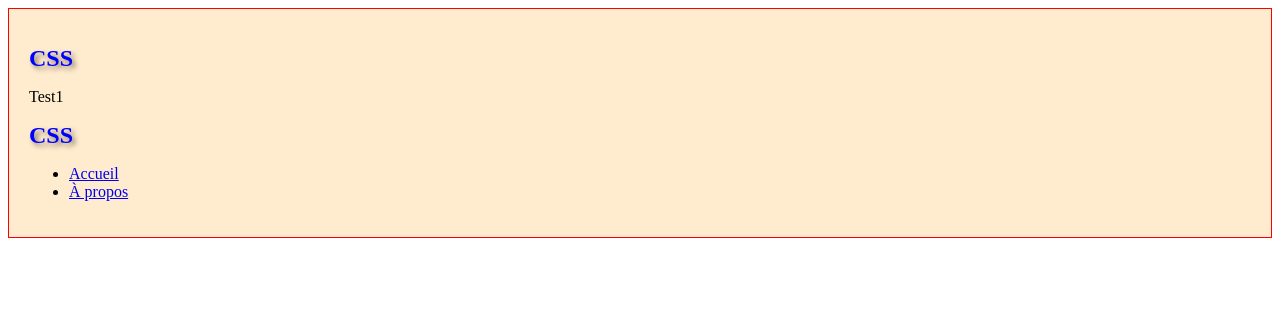
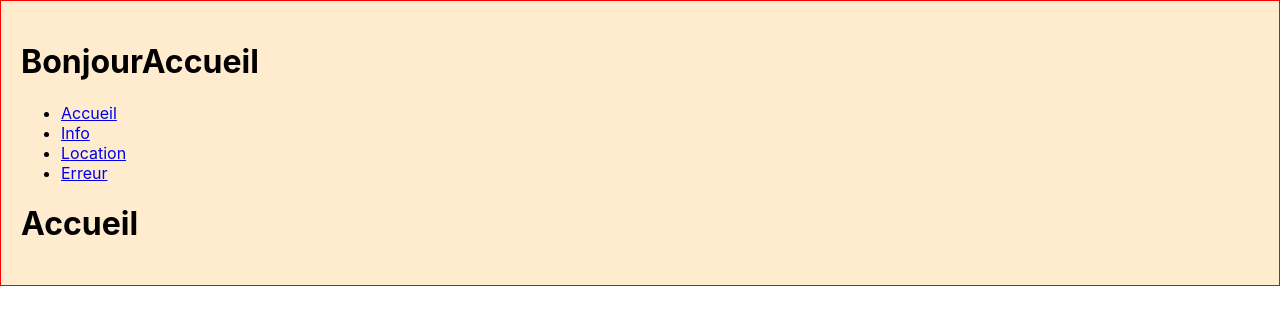
Before and after one commit to tetyanachouteau/P11Kasa, a React (Create React App) app: page / in a window 1280 px wide. Shown: the top 324 px of the page. Built offline with nearby package versions, Linux system fonts and the light colour scheme.

Commit message:
Ajout:  menu de pages

```diff
--- a/src/App.css
+++ b/src/App.css
@@ -1,11 +1,37 @@
 .App {
-    background-color: blanchedalmond;
-    border: 1px solid red;
-    padding: 20px;
+  text-align: center;
+}
+
+.App-logo {
+  height: 40vmin;
+  pointer-events: none;
+}
+
+@media (prefers-reduced-motion: no-preference) {
+  .App-logo {
+    animation: App-logo-spin infinite 20s linear;
   }
+}
 
-.Css {
-    text-shadow: 3px 3px 5px rgba(0, 0, 0, 0.5);
-    font-size: 24px;
-    color: blue;
+.App-header {
+  background-color: #282c34;
+  min-height: 100vh;
+  display: flex;
+  flex-direction: column;
+  align-items: center;
+  justify-content: center;
+  font-size: calc(10px + 2vmin);
+  color: white;
+}
+
+.App-link {
+  color: #61dafb;
+}
+
+@keyframes App-logo-spin {
+  from {
+    transform: rotate(0deg);
   }
+  to {
+    transform: rotate(360deg);
+  }}
--- a/src/App.js
+++ b/src/App.js
@@ -1,23 +1,39 @@
-import './App.css';
+import React from "react";
+import { Routes, Route, Link } from 'react-router-dom';
 
-import { Link } from 'react-router-dom';
+import Accueil from "./pages/accueil";
+import Info from "./pages/info";
+import Location from "./pages/location";
+import Erreur from "./pages/erreur";
 
 function App() {
   return (
     <div className="App">
-      <h1 className="Css">CSS</h1>
-      <p>Test1</p>
-      <h1 className="Css">CSS</h1>
+      <h1>BonjourAccueil</h1>
+      <header>
         <nav>
           <ul>
             <li>
               <Link to="/">Accueil</Link>
             </li>
             <li>
-            <Link to="/about">À propos</Link>
+              <a href="/info">Info</a>
+            </li>
+            <li>
+              <a href="/location">Location</a>
+            </li>
+            <li>
+              <a href="/erreur">Erreur</a>
             </li>
           </ul>
         </nav>
+      </header>
+      <Routes>
+        <Route path="/" element={<Accueil />} />
+        <Route path="/info" element={<Info />} />
+        <Route path="/location" element={<Location />} />
+        <Route path="/erreur" element={<Erreur />} />
+      </Routes>
     </div>
   );
 }
--- a/src/index.js
+++ b/src/index.js
@@ -1,16 +1,15 @@
 import React from 'react';
-import ReactDOM from 'react-dom/client';
-import { BrowserRouter as Router, Route } from 'react-router-dom';
+import ReactDOM from 'react-dom';
+import { BrowserRouter } from "react-router-dom";
 import App from './App';
-import Accueil from './pages/accueil'
+import './index.css';
 
-const root = ReactDOM.createRoot(document.getElementById('root'));
-root.render(
+const root = document.getElementById('root');
+
+ReactDOM.createRoot(root).render(
   <React.StrictMode>
-    <Router>
-      <App>
-        <Route exact path="/" component={Accueil} /> {/* Page d'accueil */}
-      </App>
-    </Router>
+    <BrowserRouter>
+    <App />
+    </BrowserRouter>
   </React.StrictMode>
 );
--- a/src/pages/accueil.jsx
+++ b/src/pages/accueil.jsx
@@ -1,50 +1,10 @@
-// import Banner from './components/Banner'
-// import Collapse from './components/Collapse'
-import React, { useState, useEffect } from "react";
-// import Card from "./Card";
-// import Header from "./Header";
-// import Footer from "./Footer";
+import React from "react";
+function Accueil () {
+  return (
+    <div >
+      <h1>Accueil</h1>
+    </div>
+      );
+    }
 
-function Accueil() {
-  //declanche renouvellement d'affichage
-  let [cards, setCards] = useState([]);
-  //1fois outilisation -import react
-  useEffect(() => {
-    //recupere json et fait promesse (donees =data)
-    fetch("http://localhost:3001/data/location.json")
-      .then((response) => response.json())
-      .then((data) => {
-        setCards(data.cards);
-        // POURQUOI en Boucle ?
-        console.log("fetch");
-      });
-    //tab de depandancevide (1fois execution) 1fois pour composant qu'on charge
-    //17mlsec ...2sec
-  }, []);
-  // input en bootstrap react ???
-  return (
-
-    <body>
-
-      <div className="App">
-        <h1 className="Css">CSS</h1>
-        <p className='LargeText'>Test1</p>
-
-
-      </div>
-      <main>
-        <aside>
-          <input type="text" />
-          <button>Details</button>
-        </aside>
-        <article>
-          {
-
-          }
-        </article>
-      </main>
-    </body>
-  );
-}
-
-export default Accueil;
+      export default Accueil;
```
Also changed, not shown: src/components/Card.jsx (+8 -6 lines), src/data/App.js (added, +43 -0 lines). Lines whose indentation alone changed are shown as unchanged.
